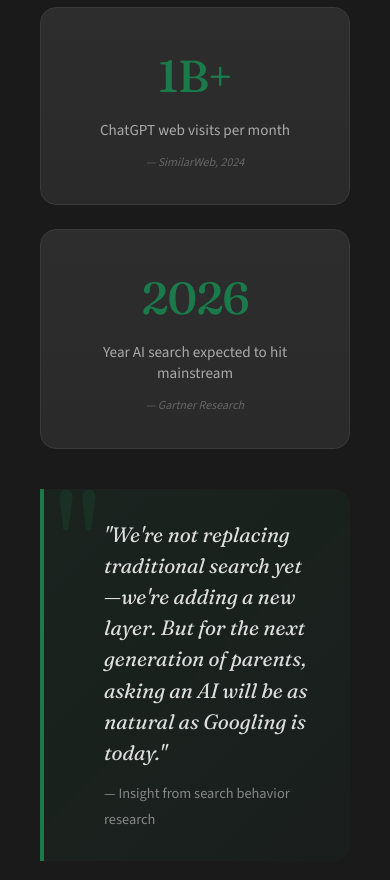
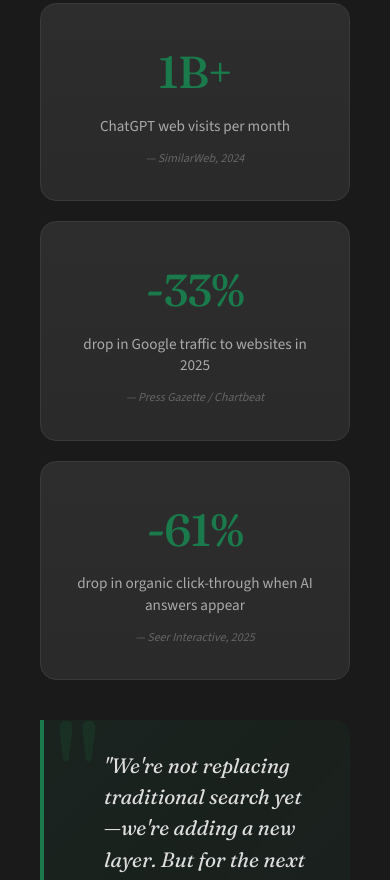
Before and after one commit to cbanner/ncms-mockup, a plain HTML site: page index3.html in a window 390 px wide. Shown: the part 2563-3443 px from the top of the page. Drawn offline with nearby package versions, Linux system fonts and the light colour scheme.

Commit message:
Update stats section with real decline data
- Replace "2026 mainstream" prediction with actual -33% Google traffic decline
- Add 4th stat: -61% drop in organic CTR when AI answers appear
- Update grid to 4 columns with responsive breakpoints
- Sources: Press Gazette/Chartbeat, Seer Interactive

Co-Authored-By: Claude Opus 4.5 <noreply@anthropic.com>

```diff
--- a/index3.html
+++ b/index3.html
@@ -763,8 +763,8 @@
         /* Stats Row */
         .stats-row {
             display: grid;
-            grid-template-columns: repeat(3, 1fr);
-            gap: 24px;
+            grid-template-columns: repeat(4, 1fr);
+            gap: 20px;
             margin: 40px 0;
         }
 
@@ -933,6 +933,7 @@
             animation-delay: 0.2s;
         }
 
+        .stat-card:nth-child(4),
         .concern-item:nth-child(4),
         .benefit-item:nth-child(4) {
             animation-delay: 0.3s;
@@ -958,6 +959,12 @@
                 grid-template-columns: 1fr;
             }
 
+            .stats-row {
+                grid-template-columns: repeat(2, 1fr);
+            }
+        }
+
+        @media (max-width: 600px) {
             .stats-row {
                 grid-template-columns: 1fr;
             }
@@ -1115,9 +1122,14 @@
                 <div class="stat-source">— SimilarWeb, 2024</div>
             </div>
             <div class="stat-card">
-                <div class="stat-number">2026</div>
-                <div class="stat-label">Year AI search expected to hit mainstream</div>
-                <div class="stat-source">— Gartner Research</div>
+                <div class="stat-number">-33%</div>
+                <div class="stat-label">drop in Google traffic to websites in 2025</div>
+                <div class="stat-source">— Press Gazette / Chartbeat</div>
+            </div>
+            <div class="stat-card">
+                <div class="stat-number">-61%</div>
+                <div class="stat-label">drop in organic click-through when AI answers appear</div>
+                <div class="stat-source">— Seer Interactive, 2025</div>
             </div>
         </div>
 
```
